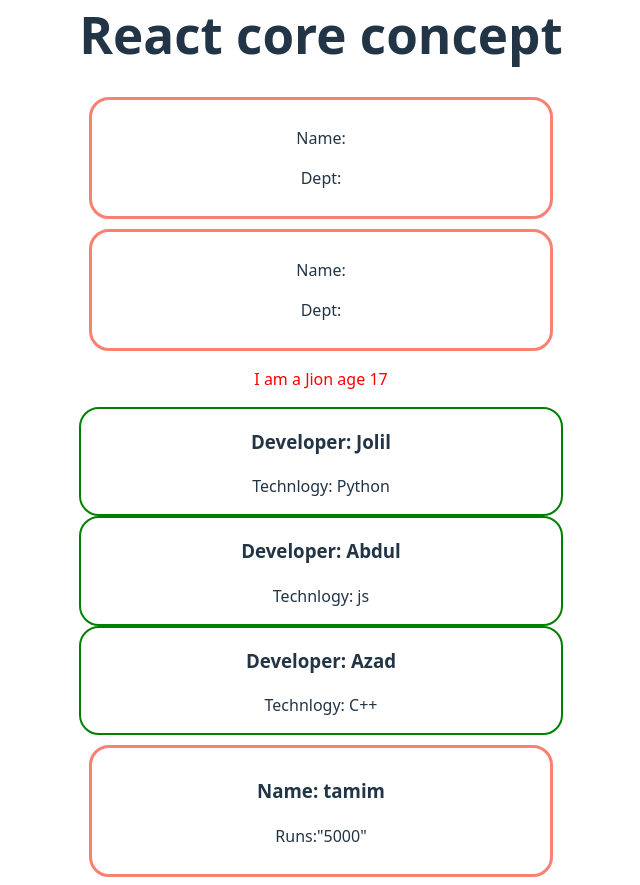
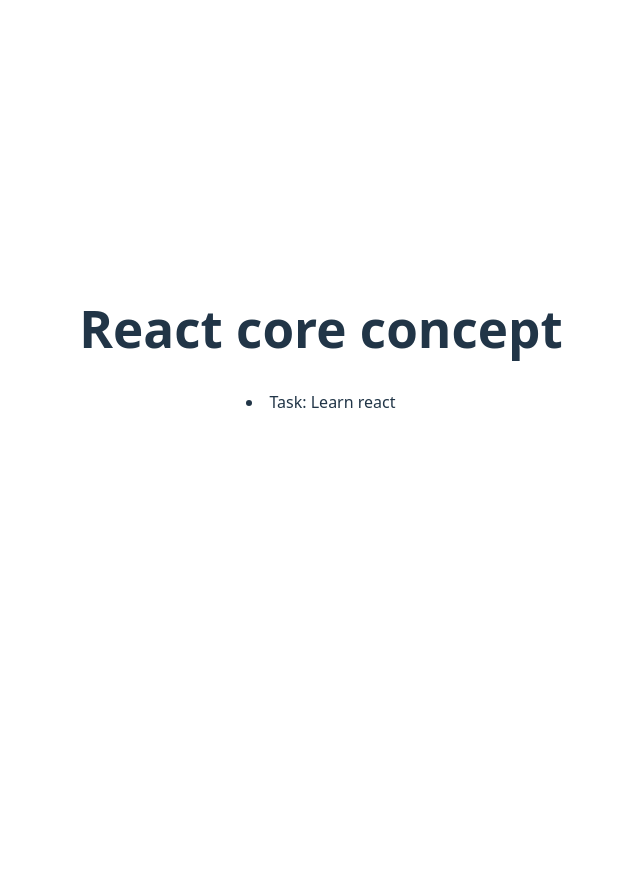
Before and after one commit to juhairulislam/my-first-react, a React (Vite) app: page / in a window 1280 px wide. Shown: the part 60-945 px from the top of the page, without its empty margins (319-959 px from the left). After the commit the page ends 800 px from the top, so only its background shows below. Built offline with nearby package versions, Linux system fonts and the light colour scheme.

Commit message:
read only props Two ways of conditional rendering

```diff
--- a/src/App.jsx
+++ b/src/App.jsx
@@ -1,5 +1,6 @@
 
 import './App.css'
+import ToDo from './todo' ;
 
 function App() {
 
@@ -7,14 +8,15 @@
     <>
 
       <h1>React core concept</h1>
-      <Student></Student>
+      <ToDo task='Learn react'></ToDo>
+      {/* <Student></Student>
       <Student></Student>
       <Person></Person>
       <Developer name='Jolil' tech='Python'></Developer>
       <Developer name='Abdul' tech='js'></Developer>
       <Developer name='Azad' tech='C++'></Developer>
       <Player name='tamim' runs='5000'></Player>
-      <Salami event='Eid ul azha' amount='100'></Salami>
+      <Salami event='Eid ul azha' amount='100'></Salami> */}
 
 
     </>
--- /dev/null
+++ b/src/todo.jsx
@@ -0,0 +1,5 @@
+export default function ToDo({task}){
+    return (
+        <li>Task: {task} </li>
+    )
+}
```
